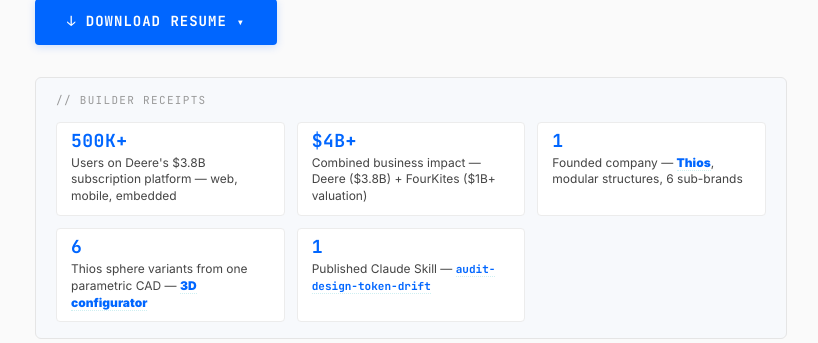
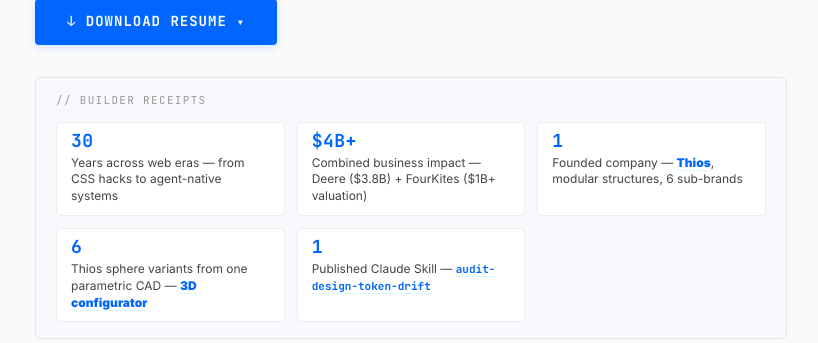
Before and after one commit to petethios/peterbartsch.com, a PHP site: page /resume.php in a window 1280 px wide; the page is wider, and only the part inside the window is pictured. Shown: the part 352-695 px from the top of that part, without its empty margins (229-1047 px from the left). Run offline with PHP 8.4, Linux system fonts and the light colour scheme; some web fonts are replaced.

Commit message:
revert: keep the 30 / Years across web eras receipt tile
Per user — that one stays. Only the homepage kicker line was making
them seem too old; the receipt tile reads as range, not tenure flex.

```diff
--- a/resume.php
+++ b/resume.php
@@ -370,7 +370,7 @@
         <div class="resume-receipts" aria-label="Builder receipts">
             <p class="receipts-label">// BUILDER RECEIPTS</p>
             <div class="receipts-grid">
-                <div class="receipts-item"><span class="receipts-num">500K+</span><span class="receipts-text">Users on Deere's $3.8B subscription platform &mdash; web, mobile, embedded</span></div>
+                <div class="receipts-item"><span class="receipts-num">30</span><span class="receipts-text">Years across web eras &mdash; from CSS hacks to agent-native systems</span></div>
                 <div class="receipts-item"><span class="receipts-num">$4B+</span><span class="receipts-text">Combined business impact &mdash; Deere ($3.8B) + FourKites ($1B+ valuation)</span></div>
                 <div class="receipts-item"><span class="receipts-num">1</span><span class="receipts-text">Founded company &mdash; <a href="https://thios.co" target="_blank" rel="noopener">Thios</a>, modular structures, 6 sub-brands</span></div>
                 <div class="receipts-item"><span class="receipts-num">6</span><span class="receipts-text">Thios sphere variants from one parametric CAD &mdash; <a href="https://thios.co/configurator/" target="_blank" rel="noopener">3D configurator</a></span></div>
```
